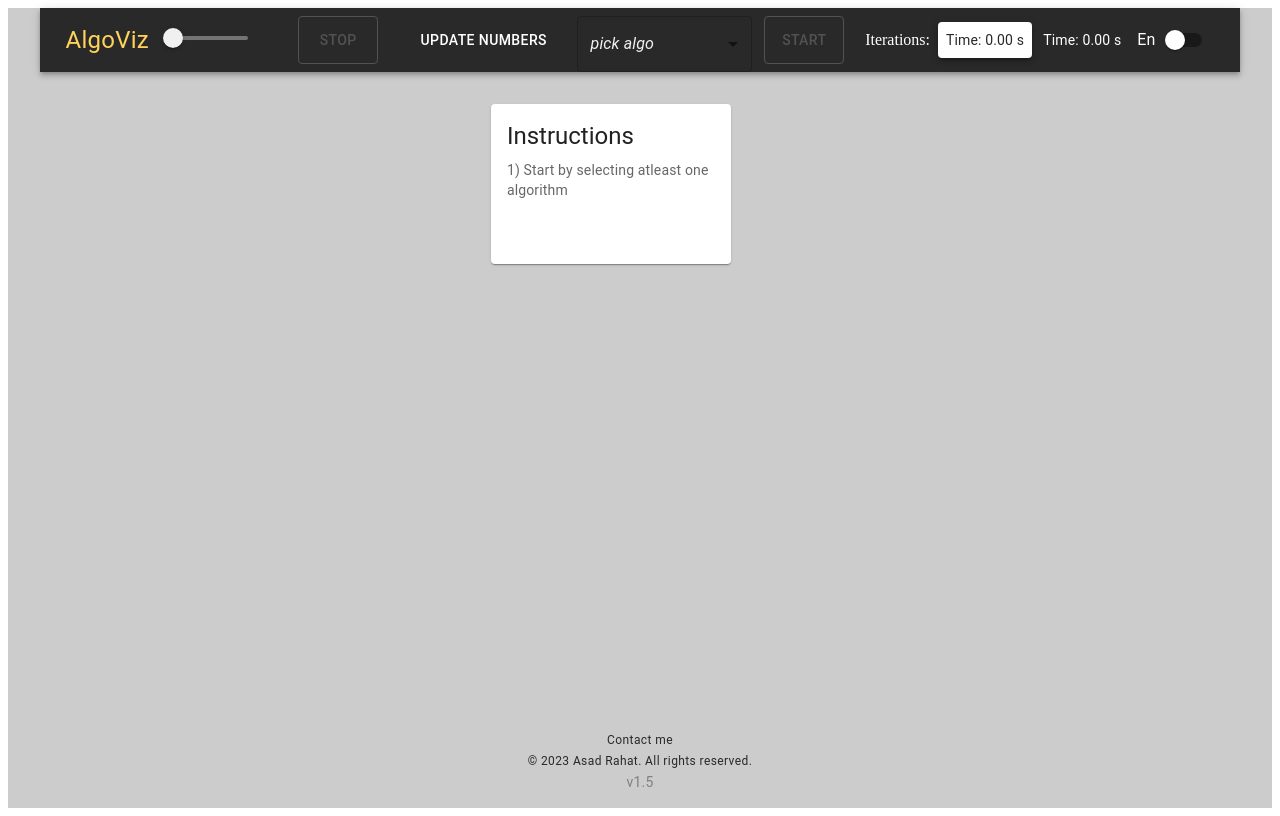
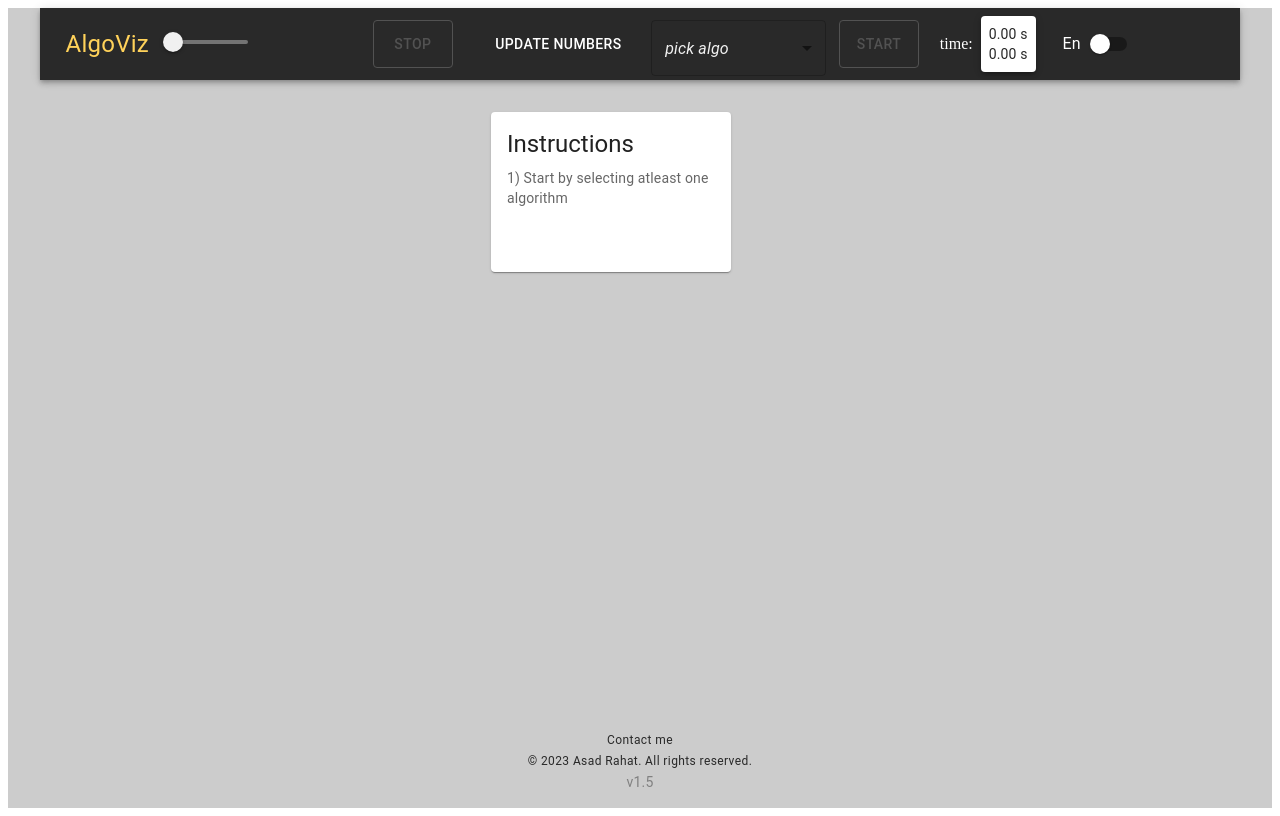
Before and after one commit to skrahat/AlgoViz, a React (Create React App) app: page / in a window 1280 px wide. Built offline with nearby package versions, Linux system fonts and the light colour scheme.

Commit message:
update Timer.tsx, translation.json, translation.json and Dashboard.tsx

```diff
--- a/src/component/UIComponents/Timer.tsx
+++ b/src/component/UIComponents/Timer.tsx
@@ -38,7 +38,7 @@ const Timer: React.FC<TimerProps> = ({
 
     return (
         <Typography variant="body2" color="inherit">
-            Time: {formatTime(timeElapsed)}
+            {formatTime(timeElapsed)}
         </Typography>
     );
 };
--- a/src/locales/en/translation.json
+++ b/src/locales/en/translation.json
@@ -2,6 +2,8 @@
     "title": {
         "mainPage": "AlgoViz"
     },
+    "appbar": {
+        "time": "time",
         "buttons": {
             "bubble": "Bubble",
             "insertion": "Insertion",
@@ -11,7 +13,8 @@
             "iterations": "Iterations",
             "merge": "Merge sort"
         },
-    "dropDown": { "pickAlgo": "pick algo" },
+        "dropDown": { "pickAlgo": "pick algo" }
+    },
     "numbers": "Numbers",
     "sudo": {
         "bubble": {
--- a/src/locales/fr/translation.json
+++ b/src/locales/fr/translation.json
@@ -2,6 +2,8 @@
     "title": {
         "mainPage": "AlgoViz"
     },
+    "appbar": {
+        "time": "time",
         "buttons": {
             "bubble": "Tri à bulles",
             "insertion": "tri par insertion",
@@ -11,7 +13,8 @@
             "iterations": "Itérations",
             "merge": "Tri par fusion"
         },
-    "dropDown": { "pickAlgo": "choisir un algorithme" },
+        "dropDown": { "pickAlgo": "choisir un algorithme" }
+    },
     "Numbers": "Nombres",
     "cards": {
         "bubble": {
--- a/src/page/Dashboard.tsx
+++ b/src/page/Dashboard.tsx
@@ -49,9 +49,9 @@ export default function Dashboard(): JSX.Element {
     const sortInProgressArrayState = useSelector(
         (state: any) => state.sortInProgressArray
     );
-    const iterationsCompletedState = useSelector(
-        (state: any) => state.iterationsCompleted
-    );
+    // const iterationsCompletedState = useSelector(
+    //     (state: any) => state.iterationsCompleted
+    // );
     const stopControllerRef = useRef<AbortController | null>(null);
     const [selectedAlgorithm, setSelectedAlgorithm] = React.useState<string[]>(
         []
@@ -279,7 +279,7 @@ export default function Dashboard(): JSX.Element {
                                         onClick={stopSortingHandler}
                                         width="5rem"
                                     >
-                                        {t('buttons.stop')}
+                                        {t('appbar.buttons.stop')}
                                     </CustomButton>
                                     <CustomButton
                                         id="clear-numbers-button"
@@ -291,7 +291,7 @@ export default function Dashboard(): JSX.Element {
                                         }
                                         onClick={RemoveNumberFunction}
                                     >
-                                        {t(`buttons.updateNumbers`)}
+                                        {t(`appbar.buttons.updateNumbers`)}
                                     </CustomButton>
                                     {showAlert && (
                                         <CustomAlert
@@ -323,7 +323,7 @@ export default function Dashboard(): JSX.Element {
                                                     return (
                                                         <em>
                                                             {t(
-                                                                `dropDown.pickAlgo`
+                                                                `appbar.dropDown.pickAlgo`
                                                             )}
                                                         </em>
                                                     );
@@ -350,7 +350,9 @@ export default function Dashboard(): JSX.Element {
                                                         color: colours.primary
                                                     }}
                                                 >
-                                                    {t(`buttons.${name}`)}
+                                                    {t(
+                                                        `appbar.buttons.${name}`
+                                                    )}
                                                 </MenuItem>
                                             ))}
                                         </Select>
@@ -365,7 +367,7 @@ export default function Dashboard(): JSX.Element {
                                         width="5rem"
                                         onClick={startSorting}
                                     >
-                                        {t('buttons.start')}
+                                        {t('appbar.buttons.start')}
                                     </CustomButton>
                                     {/* Iterations Counter */}
                                     <div
@@ -377,7 +379,7 @@ export default function Dashboard(): JSX.Element {
                                             borderRadius: '4px'
                                         }}
                                     >
-                                        {t(`buttons.iterations`)}:
+                                        {t(`appbar.time`)}:
                                         <Paper
                                             elevation={3}
                                             sx={{
@@ -403,12 +405,14 @@ export default function Dashboard(): JSX.Element {
                                                 }
                                                 showMilliseconds
                                             />
+                                            <Timer
+                                                inProgress={
+                                                    sortInProgressArrayState[1]
+                                                }
+                                                showMilliseconds
+                                            />
                                         </Paper>
                                     </div>
-                                    <Timer
-                                        inProgress={sortInProgressArrayState[0]}
-                                        showMilliseconds
-                                    />
                                     {/* Language Switch */}
                                     <FormControlLabel
                                         control={
@@ -482,9 +486,6 @@ export default function Dashboard(): JSX.Element {
                                 <BarGraph
                                     style={{ width: '80%' }}
                                     result={results[0]}
-                                    // {getResultForAlgorithm(
-                                    //     selectedAlgorithm[0] as SortingAlgorithm
-                                    // )}
                                     sortingInProgressState={
                                         sortInProgressArrayState[0]
                                     }
@@ -540,9 +541,6 @@ export default function Dashboard(): JSX.Element {
                                 <BarGraph
                                     style={{ width: '80%' }}
                                     result={results[1]}
-                                    // {getResultForAlgorithm(
-                                    //     selectedAlgorithm[1] as SortingAlgorithm
-                                    // )}
                                     sortingInProgressState={
                                         sortInProgressArrayState[1]
                                     }
```
Lines whose indentation alone changed are shown as unchanged.
